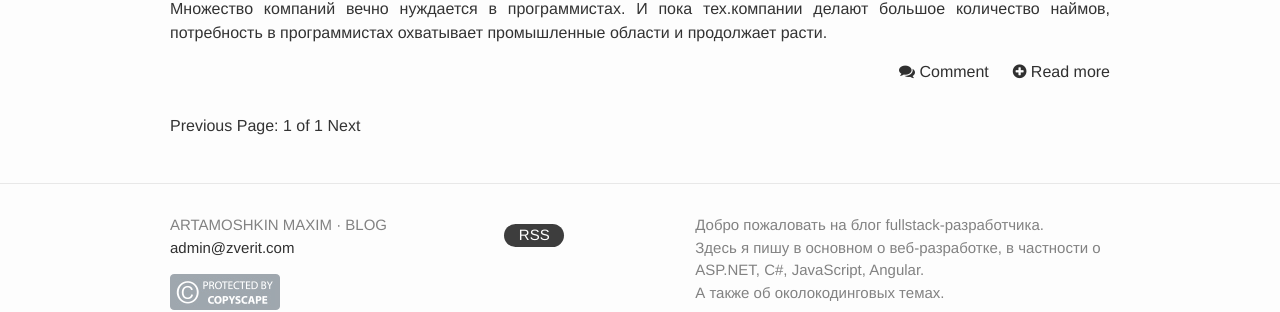
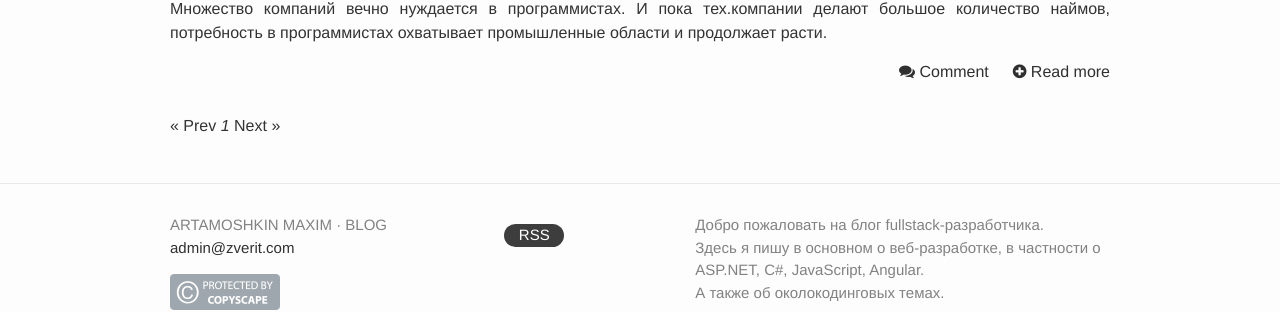
Before and after one commit to martamoshkin/blog.zverit.com, a Jekyll site: the page built from index.html, in a window 1280 px wide. Shown: the part 1842-2154 px from the top of the page. Built offline with Jekyll 4.4.1, drawn with Linux system fonts in a browser that asks for light colours; the list of posts is cut into pages by our own code.

Commit message:
Update index.html

```diff
--- a/index.html
+++ b/index.html
@@ -33,16 +33,27 @@
     <!-- Pagination links -->
 <div class="pagination">
   {% if paginator.previous_page %}
-    <a href="{{ paginator.previous_page_path }}" class="previous">Previous</a>
+    <a href="{{ paginator.previous_page_path | prepend: site.baseurl | replace: '//', '/' }}">&laquo; Prev</a>
   {% else %}
-    <span class="previous">Previous</span>
+    <span>&laquo; Prev</span>
   {% endif %}
-  <span class="page_number ">Page: {{ paginator.page }} of {{ paginator.total_pages }}</span>
+
+  {% for page in (1..paginator.total_pages) %}
+    {% if page == paginator.page %}
+      <em>{{ page }}</em>
+    {% elsif page == 1 %}
+      <a href="{{ paginator.previous_page_path | prepend: site.baseurl | replace: '//', '/' }}">{{ page }}</a>
+    {% else %}
+      <a href="{{ site.paginate_path | prepend: site.baseurl | replace: '//', '/' | replace: ':num', page }}">{{ page }}</a>
+    {% endif %}
+  {% endfor %}
+
   {% if paginator.next_page %}
-    <a href="{{ paginator.next_page_path }}" class="next">Next</a>
+    <a href="{{ paginator.next_page_path | prepend: site.baseurl | replace: '//', '/' }}">Next &raquo;</a>
   {% else %}
-    <span class="next ">Next</span>
+    <span>Next &raquo;</span>
   {% endif %}
 </div>
+
   </ul>
 </div>
```
